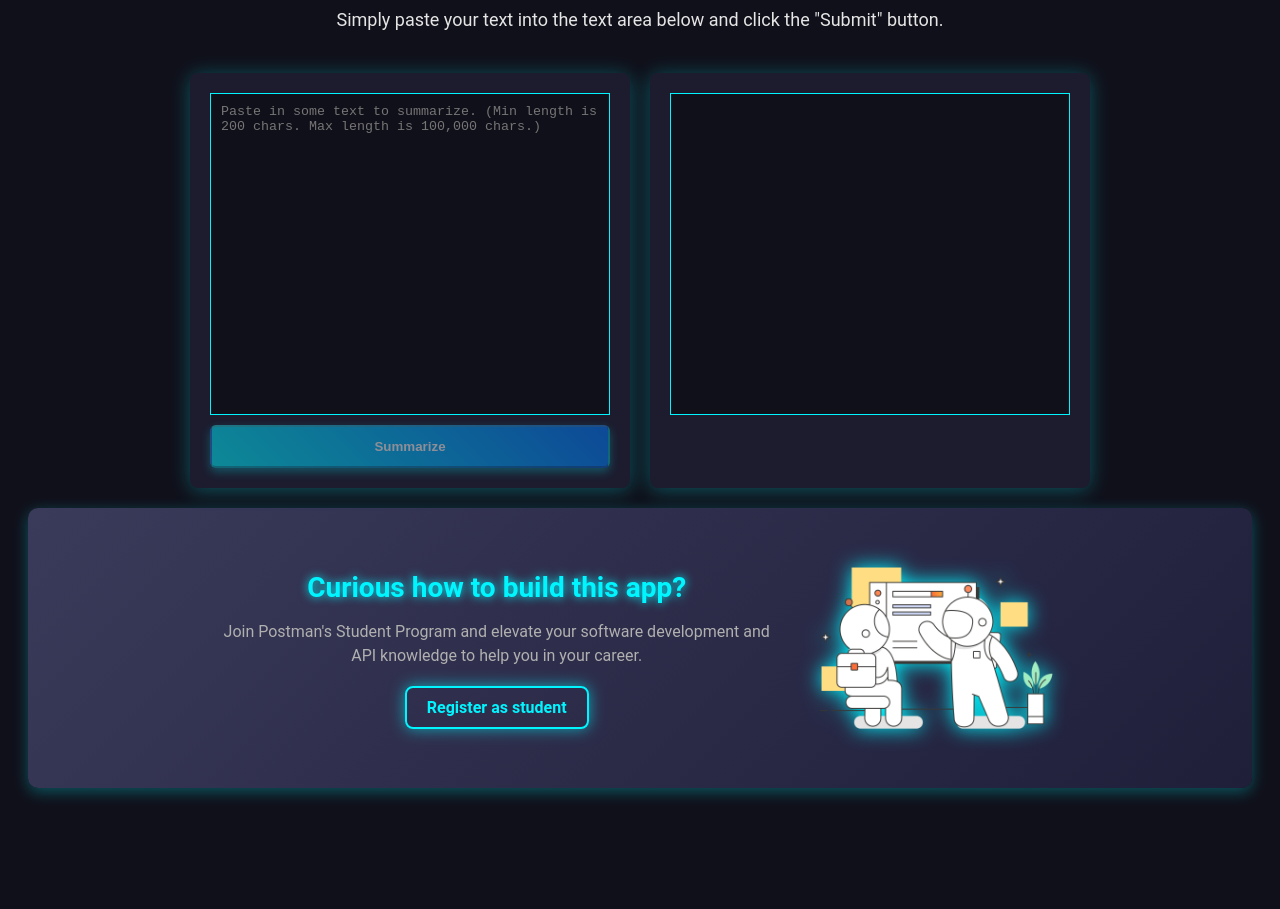
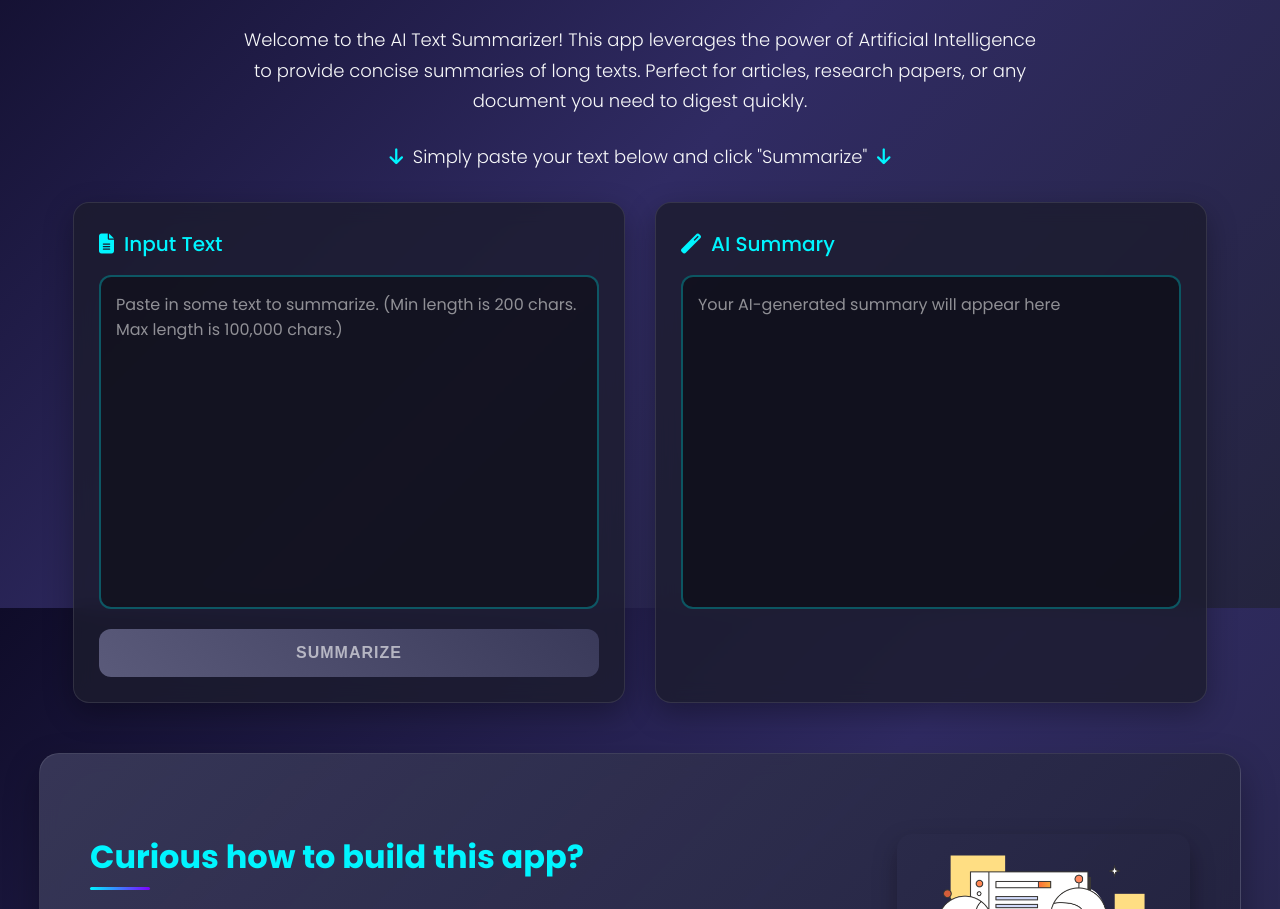
Before and after one commit to abhishek-maurya576/AI-Text-Summarize-app, a website: page public/index.html in a window 1280 px wide. Shown: the part 192-1101 px from the top of the page. Before the commit the page ends 1008 px from the top, so only its background shows below. Drawn offline with Linux system fonts and the light colour scheme.

Commit message:
Enhanced UI with modern design and improved user experience

```diff
--- a/package.json
+++ b/package.json
@@ -4,7 +4,8 @@
   "description": "",
   "main": "index.js",
   "scripts": {
-    "test": "echo \"Error: no test specified\" && exit 1"
+    "test": "echo \"Error: no test specified\" && exit 1",
+    "start": "node index.js"
   },
   "keywords": [],
   "author": "",
--- a/public/index.html
+++ b/public/index.html
@@ -6,32 +6,53 @@
     <meta http-equiv="X-UA-Compatible" content="ie=edge">
     <title>AI Text Summarizer App</title>
     <link rel="stylesheet" href="stylesheet.css">
+    <link href="https://fonts.googleapis.com/css2?family=Poppins:wght@300;400;500;600;700&display=swap" rel="stylesheet">
+    <link rel="stylesheet" href="https://cdnjs.cloudflare.com/ajax/libs/font-awesome/6.4.0/css/all.min.css">
   </head>
   <body>
-    <h1>AI Text Summarizer App</h1>
-    <p> Welcome to the AI Text Summarizer App! This app leverages the power of Artificial Intelligence APIs to provide concise summaries of long texts. Whether you have a lengthy article, research paper, or any other text document that you want to summarize quickly, our app can assist you. </p>
-    <p> Simply paste your text into the text area below and click the "Submit" button. </p>
+    <header>
+      <h1>AI Text Summarizer</h1>
+      <div class="subtitle">Powered by AI</div>
+    </header>
+
+    <main>
+      <div class="intro-text">
+        <p>Welcome to the AI Text Summarizer! This app leverages the power of Artificial Intelligence to provide concise summaries of long texts. Perfect for articles, research papers, or any document you need to digest quickly.</p>
+        <p><i class="fas fa-arrow-down"></i> Simply paste your text below and click "Summarize" <i class="fas fa-arrow-down"></i></p>
+      </div>
+
       <div class="container">
         <div class="text-box">
+          <h3><i class="fas fa-file-alt"></i> Input Text</h3>
           <textarea id="text_to_summarize" name="text_to_summarize" placeholder="Paste in some text to summarize. (Min length is 200 chars. Max length is 100,000 chars.)" maxlength="100000"></textarea>
-        <button id="submit-button" class="submit-button" >
+          <button id="submit-button" class="submit-button">
             <span class="submit-button-text">Summarize</span>
           </button>
         </div>
         <div class="text-box">
-      <textarea id="summary" name="summarized_text" placeholder="Summarized text will appear here"> </textarea>
+          <h3><i class="fas fa-magic"></i> AI Summary</h3>
+          <textarea id="summary" name="summarized_text" placeholder="Your AI-generated summary will appear here" readonly></textarea>
         </div>
       </div>
+
       <section class="cta-section">
         <div class="cta-content">
           <div class="cta-text">
             <h2>Curious how to build this app?</h2>
-        <p>Join Postman's Student Program and elevate your software development and API knowledge to help you in your career.</p>
-          <a href="https://www.postman.com/student-program/student-expert/?utm_campaign=CGC&utm_medium=referral&utm_source=internal&utm_term=pbl-skilljar&utm_content=pbl_summariser_app" class="cta-button" target="_blank" rel="noopener nofollow">Register as student</a>
+            <p>Join Postman's Student Program and elevate your software development and API knowledge to help you in your career. Learn how to work with AI APIs and create powerful applications like this one!</p>
+            <a href="https://www.postman.com/student-program/student-expert/?utm_campaign=CGC&utm_medium=referral&utm_source=internal&utm_term=pbl-skilljar&utm_content=pbl_summariser_app" class="cta-button" target="_blank" rel="noopener nofollow">
+              <i class="fas fa-graduation-cap"></i> Register as student
+            </a>
           </div>
-        <img src="images/learning.png"></img>
+          <img src="images/learning.png" alt="Learning illustration">
         </div>
       </section>
+    </main>
+
+    <footer>
+      <p>&copy; 2023 AI Text Summarizer | Powered by HuggingFace API</p>
+    </footer>
+
     <script src="script.js"></script>
   </body>
 </html>
--- a/public/stylesheet.css
+++ b/public/stylesheet.css
@@ -1,135 +1,136 @@
-/* Futuristic Styling */
+/* Modern UI Styling */
+@import url('https://fonts.googleapis.com/css2?family=Poppins:wght@300;400;500;600;700&display=swap');
+
 body {
-  font-family: 'Roboto', sans-serif;
-  background-color: #10101A;
-  color: #E5E5E5;
-  padding: 20px;
+  font-family: 'Poppins', sans-serif;
+  background: linear-gradient(135deg, #0f0c29, #302b63, #24243e);
+  background-attachment: fixed;
+  color: #f8f9fa;
+  padding: 30px;
   text-align: center;
+  line-height: 1.6;
+  margin: 0;
 }
 
 /* Headings */
 h1 {
   text-align: center;
-  font-weight: bold;
-  color: #00F5FF;
-  margin-bottom: 30px;
-  font-size: 36px;
-  text-shadow: 0 0 10px #00F5FF, 0 0 20px #00F5FF;
+  font-weight: 700;
+  color: #fff;
+  margin-bottom: 20px;
+  font-size: 42px;
+  position: relative;
+  display: inline-block;
+  text-transform: uppercase;
+  letter-spacing: 1px;
+}
+
+h1::after {
+  content: "";
+  position: absolute;
+  left: 50%;
+  bottom: -10px;
+  width: 60%;
+  height: 4px;
+  background: linear-gradient(90deg, #00F5FF, #7f00ff);
+  transform: translateX(-50%);
+  border-radius: 2px;
 }
 
 p {
-  line-height: 1.5;
-  margin-bottom: 20px;
+  line-height: 1.7;
+  margin-bottom: 25px;
   font-size: 18px;
-}
-
-/* Call-to-action Section */
-.cta-section {
-  background: linear-gradient(135deg, #3A3A5A, #1F1F3A);
-  padding: 40px;
-  box-shadow: 0px 4px 15px rgba(0, 245, 255, 0.3);
-  border-radius: 10px;
-}
-
-.cta-content {
-  justify-content: center;
-  display: flex;
-  flex-wrap: nowrap;
-}
-
-.cta-text {
-  flex-basis: 50%;
-  padding-right: 20px;
-}
-
-.cta-content h2 {
-  font-size: 28px;
-  color: #00F5FF;
-  margin-bottom: 10px;
-  text-shadow: 0 0 10px #00F5FF;
-}
-
-.cta-content p {
-  font-size: 16px;
-  color: #B0B0B0;
-  padding-bottom: 10px;
-}
-
-/* CTA Button */
-.cta-button {
-  padding: 10px 20px;
-  border: 2px solid #00F5FF;
-  width: 300px;
-  max-height: 45px;
-  color: #00F5FF;
-  font-weight: bold;
-  text-decoration: none;
-  border-radius: 8px;
-  transition: background-color 0.3s ease, color 0.3s ease;
-  box-shadow: 0px 0px 15px rgba(0, 245, 255, 0.6);
-}
-
-.cta-button:hover {
-  background-color: #00F5FF;
-  color: #10101A;
-  border-color: #00F5FF;
+  font-weight: 300;
+  max-width: 800px;
+  margin-left: auto;
+  margin-right: auto;
 }
 
 /* Container */
 .container {
   display: flex;
-  gap: 20px;
+  gap: 30px;
   flex-wrap: wrap;
   justify-content: center;
-  margin: 0 auto;
-  padding: 20px;
+  margin: 30px auto;
+  padding: 0;
+  max-width: 1200px;
 }
 
 .text-box {
-  width: 400px;
-  border-radius: 8px;
-  box-shadow: 0 2px 20px rgba(0, 245, 255, 0.3);
+  width: 500px;
+  border-radius: 16px;
+  box-shadow: 0 10px 30px rgba(0, 0, 0, 0.3);
   display: flex;
   flex-direction: column;
-  padding: 20px;
-  background-color: #1C1C2E;
+  padding: 25px;
+  background: rgba(28, 28, 46, 0.8);
+  backdrop-filter: blur(10px);
+  transition: transform 0.3s ease, box-shadow 0.3s ease;
+  border: 1px solid rgba(255, 255, 255, 0.1);
+}
+
+.text-box:hover {
+  transform: translateY(-5px);
+  box-shadow: 0 15px 35px rgba(0, 0, 0, 0.4);
 }
 
 /* Textarea */
 textarea {
   height: 300px;
   resize: none;
-  border: 1px solid #00F5FF;
-  padding: 10px;
-  margin-bottom: 10px;
-  background-color: #10101A;
+  border: 2px solid rgba(0, 245, 255, 0.3);
+  border-radius: 12px;
+  padding: 15px;
+  margin-bottom: 20px;
+  background-color: rgba(16, 16, 26, 0.7);
   color: #E5E5E5;
+  font-family: 'Poppins', sans-serif;
+  font-size: 16px;
+  transition: border-color 0.3s ease, box-shadow 0.3s ease;
+}
+
+textarea:focus {
+  outline: none;
+  border-color: #00F5FF;
+  box-shadow: 0 0 15px rgba(0, 245, 255, 0.4);
+}
+
+textarea::placeholder {
+  color: rgba(229, 229, 229, 0.6);
 }
 
 /* Submit Button */
 .submit-button {
   position: relative;
-  background: linear-gradient(45deg, #00F5FF, #0077FF);
+  background: linear-gradient(45deg, #00F5FF, #7f00ff);
   color: #ffffff;
-  font-weight: bold;
-  border-radius: 6px;
-  padding: 12px 24px;
+  font-weight: 600;
+  border: none;
+  border-radius: 12px;
+  padding: 15px 30px;
   cursor: pointer;
-  box-shadow: 0px 4px 10px rgba(0, 245, 255, 0.5);
-  transition: background-color 0.3s ease, box-shadow 0.3s ease;
+  box-shadow: 0px 8px 15px rgba(0, 0, 0, 0.2);
+  transition: all 0.3s ease;
+  font-size: 16px;
+  text-transform: uppercase;
+  letter-spacing: 1px;
 }
 
 .submit-button:hover {
-  background: linear-gradient(45deg, #0077FF, #00F5FF);
-  box-shadow: 0px 6px 20px rgba(0, 245, 255, 0.8);
+  background: linear-gradient(45deg, #7f00ff, #00F5FF);
+  box-shadow: 0px 10px 20px rgba(0, 0, 0, 0.3);
+  transform: translateY(-3px);
 }
 
 /* Disabled Submit Button */
 .submit-button:disabled {
-  background-color: #5A5A7A;
-  color: #ffffff;
-  opacity: 0.5;
+  background: linear-gradient(45deg, #5A5A7A, #3A3A5A);
+  color: rgba(255, 255, 255, 0.6);
   cursor: not-allowed;
+  box-shadow: none;
+  transform: none;
 }
 
 /* Loading Spinner */
@@ -141,14 +142,14 @@ textarea {
 .submit-button--loading::after {
   content: "";
   position: absolute;
-  width: 16px;
-  height: 16px;
+  width: 20px;
+  height: 20px;
   top: 0;
   left: 0;
   right: 0;
   bottom: 0;
   margin: auto;
-  border: 4px solid transparent;
+  border: 3px solid transparent;
   border-top-color: #ffffff;
   border-radius: 50%;
   animation: button-loading-spinner 1s ease infinite;
@@ -164,17 +165,200 @@ textarea {
   }
 }
 
+/* Call-to-action Section */
+.cta-section {
+  background: linear-gradient(135deg, rgba(58, 58, 90, 0.9), rgba(31, 31, 58, 0.9));
+  padding: 50px;
+  margin-top: 50px;
+  box-shadow: 0px 15px 35px rgba(0, 0, 0, 0.3);
+  border-radius: 20px;
+  backdrop-filter: blur(10px);
+  border: 1px solid rgba(255, 255, 255, 0.1);
+  max-width: 1100px;
+  margin-left: auto;
+  margin-right: auto;
+}
+
+.cta-content {
+  display: flex;
+  align-items: center;
+  justify-content: space-between;
+  gap: 40px;
+}
+
+.cta-text {
+  flex-basis: 60%;
+  text-align: left;
+}
+
+.cta-content h2 {
+  font-size: 32px;
+  font-weight: 700;
+  color: #00F5FF;
+  margin-bottom: 15px;
+  position: relative;
+  display: inline-block;
+}
+
+.cta-content h2::after {
+  content: "";
+  position: absolute;
+  left: 0;
+  bottom: -8px;
+  width: 60px;
+  height: 3px;
+  background: linear-gradient(90deg, #00F5FF, #7f00ff);
+  border-radius: 2px;
+}
+
+.cta-content p {
+  font-size: 18px;
+  color: #d1d1d1;
+  margin-bottom: 25px;
+  text-align: left;
+}
+
+/* CTA Button */
+.cta-button {
+  display: inline-block;
+  padding: 14px 30px;
+  background: linear-gradient(45deg, #00F5FF, #7f00ff);
+  color: white;
+  font-weight: 600;
+  text-decoration: none;
+  border-radius: 12px;
+  transition: all 0.3s ease;
+  box-shadow: 0px 8px 15px rgba(0, 0, 0, 0.2);
+  text-transform: uppercase;
+  letter-spacing: 1px;
+  font-size: 15px;
+}
+
+.cta-button:hover {
+  background: linear-gradient(45deg, #7f00ff, #00F5FF);
+  transform: translateY(-3px);
+  box-shadow: 0px 10px 20px rgba(0, 0, 0, 0.3);
+}
+
 /* Image */
 img {
-  max-height: 200px;
-  max-width: auto;
-  filter: drop-shadow(0 0 10px #00F5FF);
-  border-radius: 5px;
+  max-height: 220px;
+  border-radius: 15px;
+  box-shadow: 0 10px 25px rgba(0, 0, 0, 0.3);
+  transition: transform 0.3s ease;
+  object-fit: cover;
+}
+
+img:hover {
+  transform: scale(1.05);
 }
 
 /* Responsive */
+@media (max-width: 992px) {
+  .cta-content {
+    flex-direction: column;
+    text-align: center;
+  }
+
+  .cta-text {
+    flex-basis: 100%;
+    padding-right: 0;
+    text-align: center;
+    margin-bottom: 20px;
+  }
+
+  .cta-content h2::after {
+    left: 50%;
+    transform: translateX(-50%);
+  }
+
+  .cta-content p {
+    text-align: center;
+  }
+}
+
 @media (max-width: 768px) {
+  body {
+    padding: 15px;
+  }
+
+  h1 {
+    font-size: 32px;
+  }
+
   .container {
     flex-direction: column;
+    align-items: center;
+  }
+
+  .text-box {
+    width: 100%;
+    max-width: 500px;
+  }
+
+  .cta-section {
+    padding: 30px;
+  }
+
+  img {
+    max-height: 180px;
   }
 }
+
+/* Header styling */
+header {
+  padding: 30px 0 10px;
+}
+
+.subtitle {
+  font-size: 18px;
+  color: #00F5FF;
+  margin-top: -15px;
+  letter-spacing: 2px;
+  font-weight: 300;
+  text-transform: uppercase;
+}
+
+.intro-text {
+  max-width: 800px;
+  margin: 0 auto 30px;
+}
+
+.intro-text i {
+  color: #00F5FF;
+  margin: 0 5px;
+}
+
+/* Text box headings */
+.text-box h3 {
+  color: #00F5FF;
+  margin-top: 0;
+  margin-bottom: 15px;
+  font-weight: 500;
+  font-size: 20px;
+  display: flex;
+  align-items: center;
+}
+
+.text-box h3 i {
+  margin-right: 10px;
+}
+
+/* Footer */
+footer {
+  margin-top: 50px;
+  padding: 20px;
+  font-size: 14px;
+  color: rgba(255, 255, 255, 0.7);
+}
+
+/* Icon styling */
+i {
+  margin-right: 5px;
+}
+
+/* Make summary readonly styling */
+textarea[readonly] {
+  background-color: rgba(16, 16, 26, 0.8);
+  cursor: default;
+}
--- a/summarize.js
+++ b/summarize.js
@@ -15,7 +15,7 @@ async function summarizeText(text) {
     url: 'https://api-inference.huggingface.co/models/facebook/bart-large-cnn',
     headers: {
       'Content-Type': 'application/json',
-      'Authorization': 'Bearer ' + process.env['ACCESS_TOKEN']
+      'Authorization': 'Bearer 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'
     },
     data: data
   };
```
Also changed, not shown: 1 other file. Lines whose indentation alone changed are shown as unchanged.
